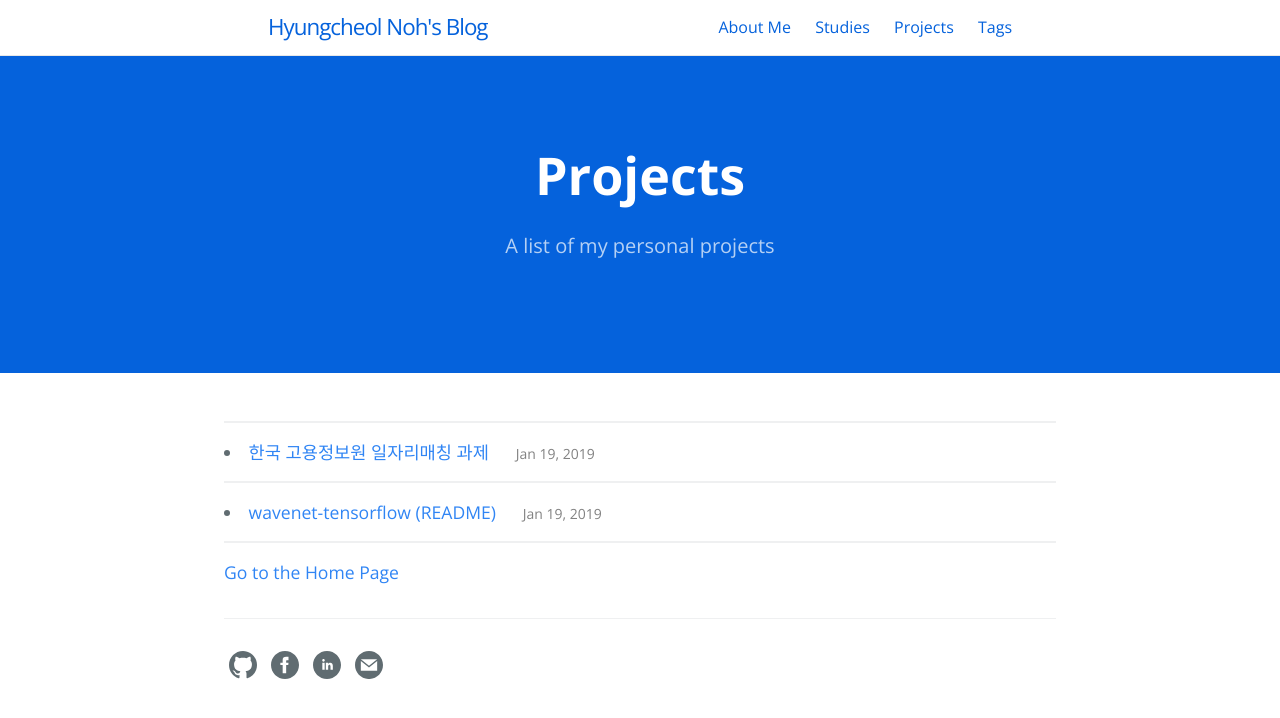
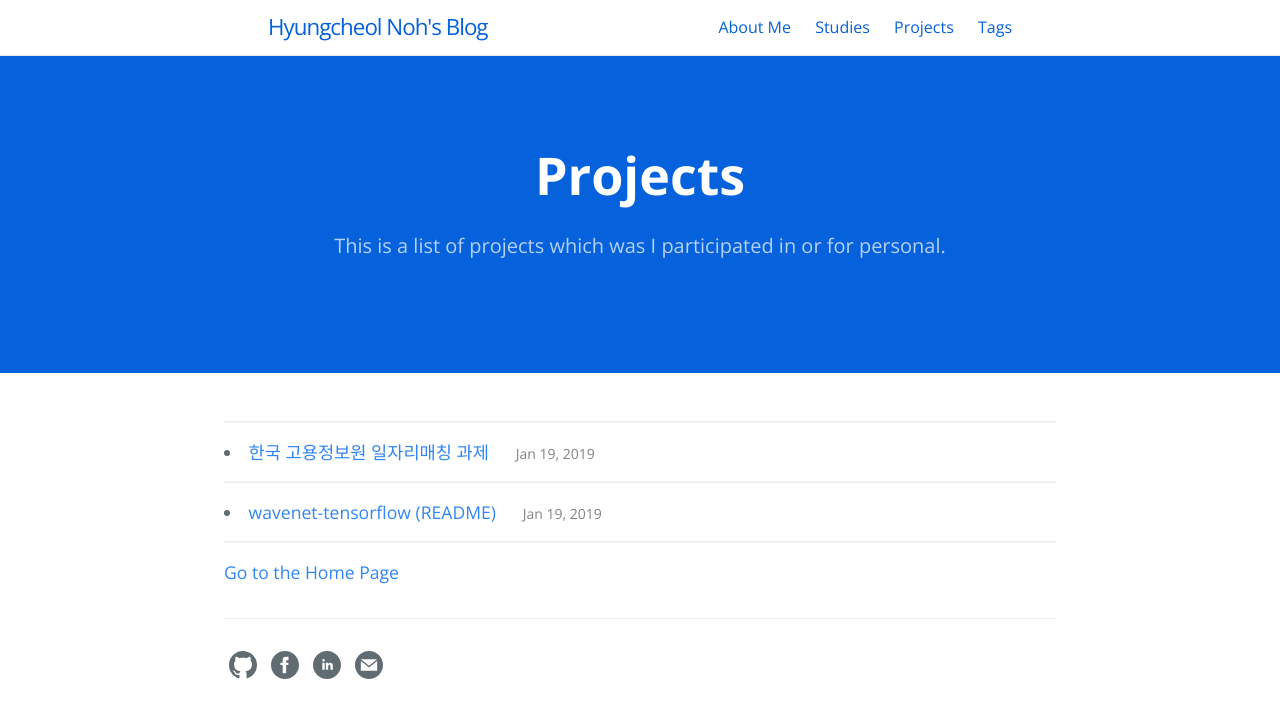
Before and after one commit to hcnoh/hcnoh.github.io, a Jekyll site: the page built from projects.md, in a window 1280 px wide. Shown: the top 718 px of the page. Built offline with Jekyll 4.4.1, drawn with Linux system fonts in a browser that asks for light colours.

Commit message:
Update projects.md

```diff
--- a/projects.md
+++ b/projects.md
@@ -1,6 +1,6 @@
 ---
 layout: projects
 title: Projects
-tagline: A list of my personal projects
+tagline: This is a list of projects which was I participated in or for personal.
 permalink: /projects
 ---
```
